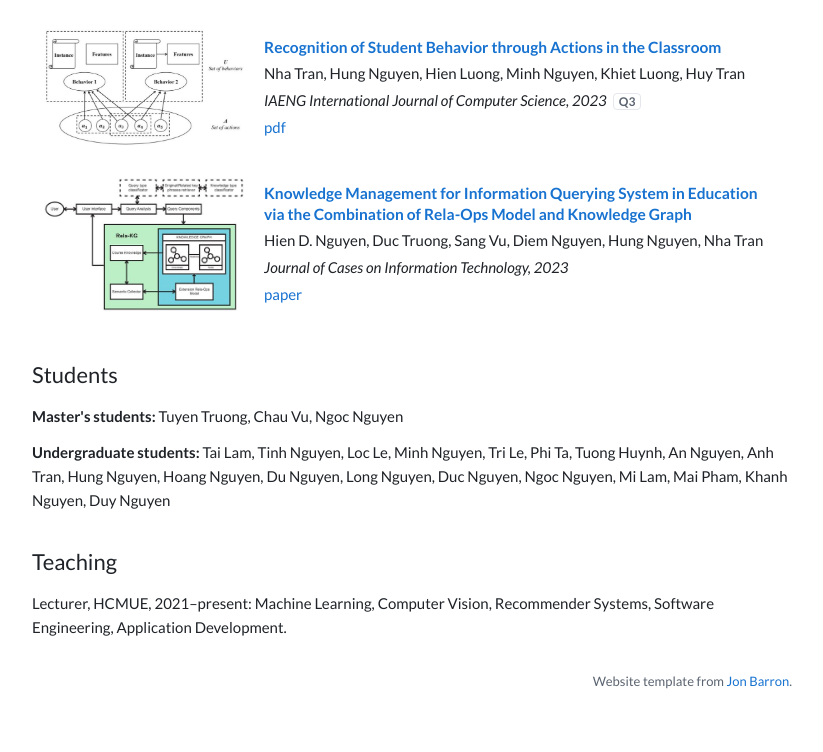
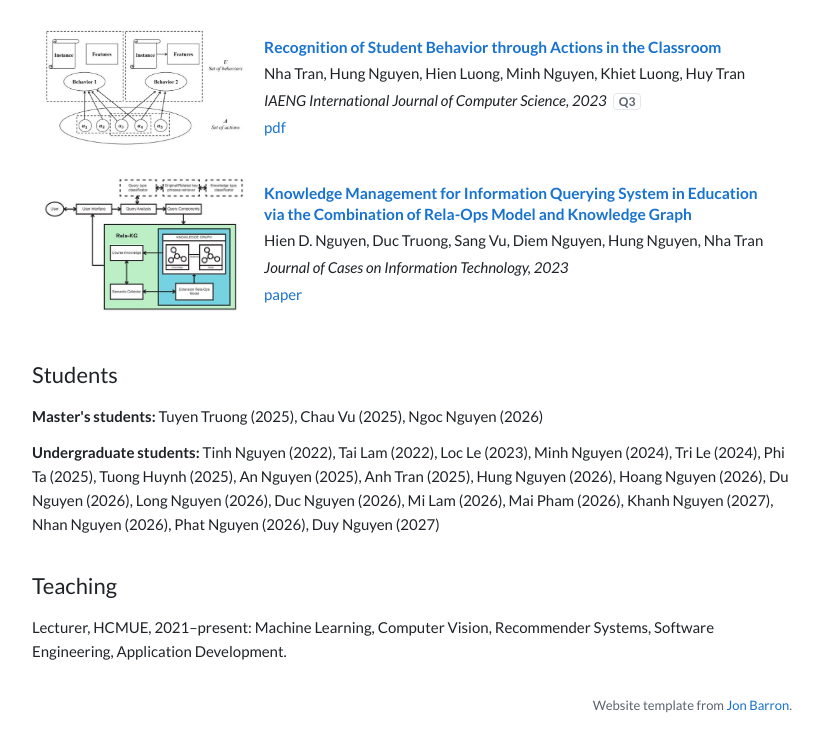
Before and after one commit to nhadhsp/nhadhsp.github.io, a plain HTML site: page index.html in a window 1280 px wide. Shown: the part 3806-4558 px from the top of the page, without its empty margins (228-1051 px from the left). Drawn offline with Linux system fonts and the light colour scheme.

Commit message:
Update Students

```diff
--- a/index.html
+++ b/index.html
@@ -297,8 +297,8 @@
 
     <section aria-labelledby="students">
     <h2 id="students">Students</h2>
-    <p><b>Master's students:</b> Tuyen Truong, Chau Vu, Ngoc Nguyen</p>
-    <p><b>Undergraduate students:</b> Tai Lam, Tinh Nguyen, Loc Le, Minh Nguyen, Tri Le, Phi Ta, Tuong Huynh, An Nguyen, Anh Tran, Hung Nguyen, Hoang Nguyen, Du Nguyen, Long Nguyen, Duc Nguyen, Ngoc Nguyen, Mi Lam, Mai Pham, Khanh Nguyen, Duy Nguyen</p>
+    <p><b>Master's students:</b> Tuyen Truong (2025), Chau Vu (2025), Ngoc Nguyen (2026)</p>
+    <p><b>Undergraduate students:</b> Tinh Nguyen (2022), Tai Lam (2022), Loc Le (2023), Minh Nguyen (2024), Tri Le (2024), Phi Ta (2025), Tuong Huynh (2025), An Nguyen (2025), Anh Tran (2025), Hung Nguyen (2026), Hoang Nguyen (2026), Du Nguyen (2026), Long Nguyen (2026), Duc Nguyen (2026), Mi Lam (2026), Mai Pham (2026), Khanh Nguyen (2027), Nhan Nguyen (2026), Phat Nguyen (2026), Duy Nguyen (2027)</p>
   </section>
 
   <section aria-labelledby="teaching">
```
